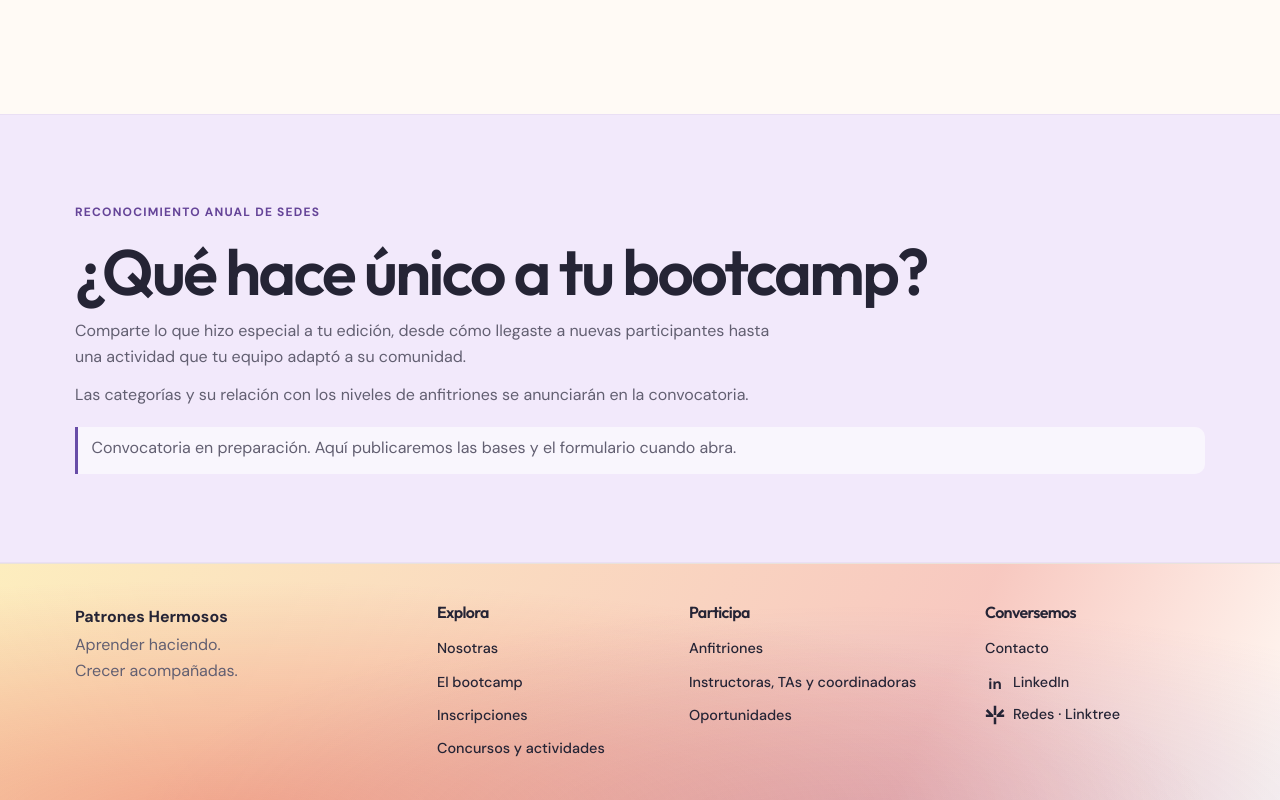
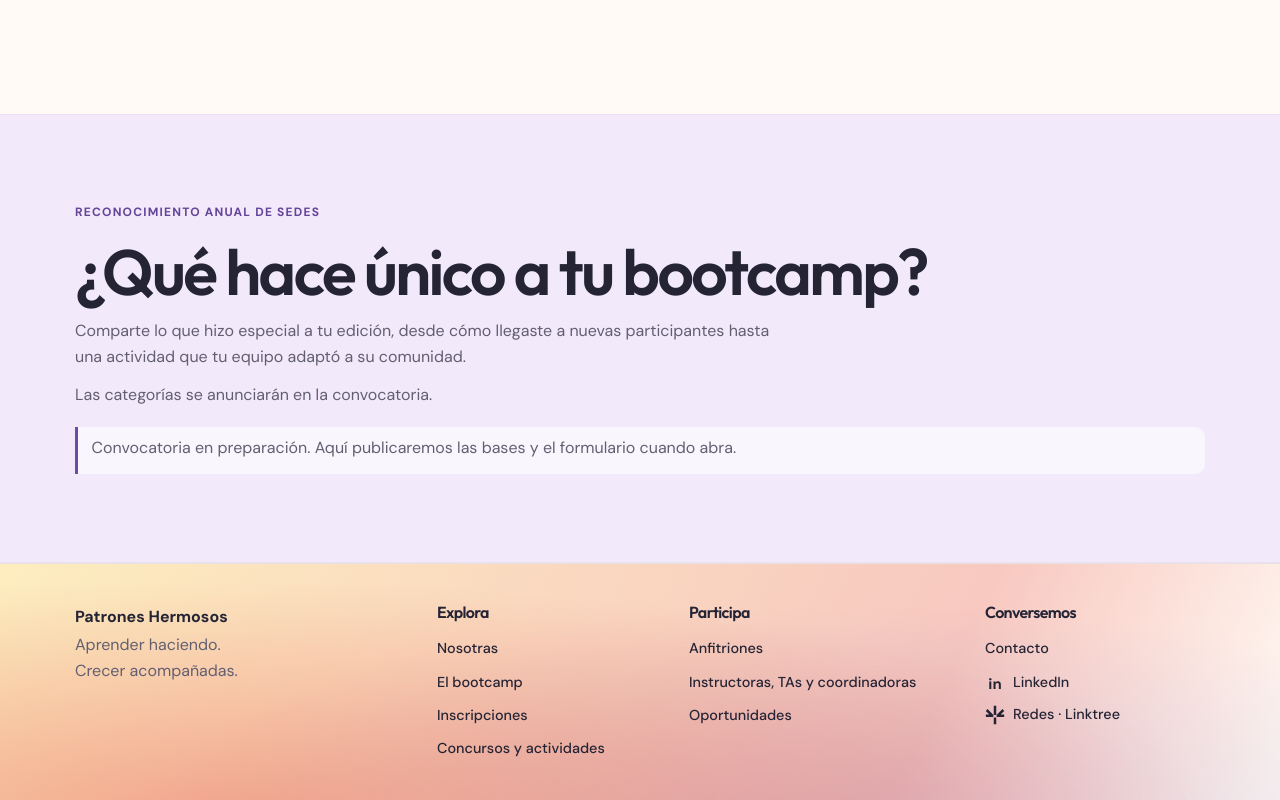
Before and after one commit to digimation/beautifulpatterns, a plain HTML site: page anfitriones.html in a window 1280 px wide. Shown: the part 928-1728 px from the top of the page. Drawn offline with nearby package versions, Linux system fonts and the light colour scheme.

Commit message:
Anfitriones: quita la mención a niveles de anfitriones (aún en propuesta)
Co-Authored-By: Claude Opus 5.5 <noreply@anthropic.com>
Claude-Session: https://claude.ai/code/session_01SG5b2JARDvYS1qpeUBuLeC

```diff
--- a/anfitriones.html
+++ b/anfitriones.html
@@ -4,6 +4,6 @@
 <main id="contenido">
 <section class="wrap subhero"><p class="label">Universidades, escuelas y organizaciones</p><h1>Trae Patrones Hermosos a tu sede.</h1><p class="intro">Organiza una edición con un equipo local y abre un espacio para que más niñas y adolescentes exploren el pensamiento computacional.</p><a class="button" href="https://linktr.ee/patroneshermosos.oficial" target="_blank" rel="noopener">Hablemos de tu sede ↗</a></section>
 <section class="wrap block"><h2>Prepara tu edición</h2><div class="trio roles"><article><h3>Propón una sede</h3><p>Cuéntanos dónde sería, a qué comunidad quieres convocar y qué fechas tienes en mente.</p></article><article><h3>Reúne al equipo</h3><p>Identifica quién coordinará la edición y quiénes acompañarán a las participantes.</p></article><article><h3>Planea la convocatoria</h3><p>Trabaja con el programa para definir el calendario y los detalles de inscripción.</p></article></div></section>
-<section class="sticker-band"><div class="wrap block"><p class="label">Reconocimiento anual de sedes</p><h2>¿Qué hace único a tu bootcamp?</h2><p>Comparte lo que hizo especial a tu edición, desde cómo llegaste a nuevas participantes hasta una actividad que tu equipo adaptó a su comunidad.</p><p>Las categorías y su relación con los niveles de anfitriones se anunciarán en la convocatoria.</p><div class="callout" data-contest="sedes"><p data-status>Convocatoria en preparación. Aquí publicaremos las bases y el formulario cuando abra.</p><a class="button" data-submit hidden>Enviar participación ↗</a></div></div></section></main>
+<section class="sticker-band"><div class="wrap block"><p class="label">Reconocimiento anual de sedes</p><h2>¿Qué hace único a tu bootcamp?</h2><p>Comparte lo que hizo especial a tu edición, desde cómo llegaste a nuevas participantes hasta una actividad que tu equipo adaptó a su comunidad.</p><p>Las categorías se anunciarán en la convocatoria.</p><div class="callout" data-contest="sedes"><p data-status>Convocatoria en preparación. Aquí publicaremos las bases y el formulario cuando abra.</p><a class="button" data-submit hidden>Enviar participación ↗</a></div></div></section></main>
 <footer><div class="wrap foot"><div class="foot-brand"><strong>Patrones Hermosos</strong><p>Aprender haciendo.<br>Crecer acompañadas.</p></div><nav aria-label="Explora"><h3>Explora</h3><a href="nosotras.html">Nosotras</a><a href="bootcamp.html">El bootcamp</a><a href="bootcamp.html#sedes">Inscripciones</a><a href="./#concursos">Concursos y actividades</a></nav><nav aria-label="Participa"><h3>Participa</h3><a href="anfitriones.html">Anfitriones</a><a href="equipo.html">Instructoras, TAs y coordinadoras</a><a href="oportunidades.html">Oportunidades</a></nav><nav aria-label="Conversemos"><h3>Conversemos</h3><a href="https://linktr.ee/patroneshermosos.oficial" target="_blank" rel="noopener">Contacto</a><div class="social-links" data-social-links><span class="social-pending"><span class="social-icon" aria-hidden="true">in</span> LinkedIn</span><span class="social-pending"><svg class="social-icon" viewBox="0 0 24 24" aria-hidden="true"><path d="M12 1v11M2 6l7 7M22 6l-7 7M1 13h9M23 13h-9M12 15v8" fill="none" stroke="currentColor" stroke-width="3"/></svg> Redes · Linktree</span></div></nav></div></footer>
 </body></html>
--- a/translations.json
+++ b/translations.json
@@ -95,7 +95,6 @@
   "Reconocimiento anual de sedes": "Annual host recognition",
   "¿Qué hace único a tu bootcamp?": "What makes your bootcamp unique?",
   "Comparte lo que hizo especial a tu edición, desde cómo llegaste a nuevas participantes hasta una actividad que tu equipo adaptó a su comunidad.": "Share what made your bootcamp special, from reaching new participants to adapting an activity for your community.",
-  "Las categorías y su relación con los niveles de anfitriones se anunciarán en la convocatoria.": "The call will set out the categories and their relationship to host levels.",
   "Oportunidades": "Opportunities",
   "Encuentra oportunidades para colaborar con Patrones Hermosos.": "Find opportunities to work with Patrones Hermosos.",
   "Cargando oportunidades…": "Loading opportunities…",
@@ -195,5 +194,6 @@
   "En cada edición, las participantes crean con otras jóvenes y aprenden junto a instructoras y TAs. Las universidades y organizaciones anfitrionas hacen posible que la experiencia llegue a su comunidad.": "In every bootcamp, participants create with other young people and learn alongside instructors and teaching assistants. Host universities and organisations bring the experience to their communities.",
   "El bootcamp · Patrones Hermosos": "The bootcamp · Patrones Hermosos",
   "Nosotras · Patrones Hermosos": "About us · Patrones Hermosos",
-  "síguenos en redes": "follow us on social media"
+  "síguenos en redes": "follow us on social media",
+  "Las categorías se anunciarán en la convocatoria.": "Categories will be announced in the call."
 }
```
